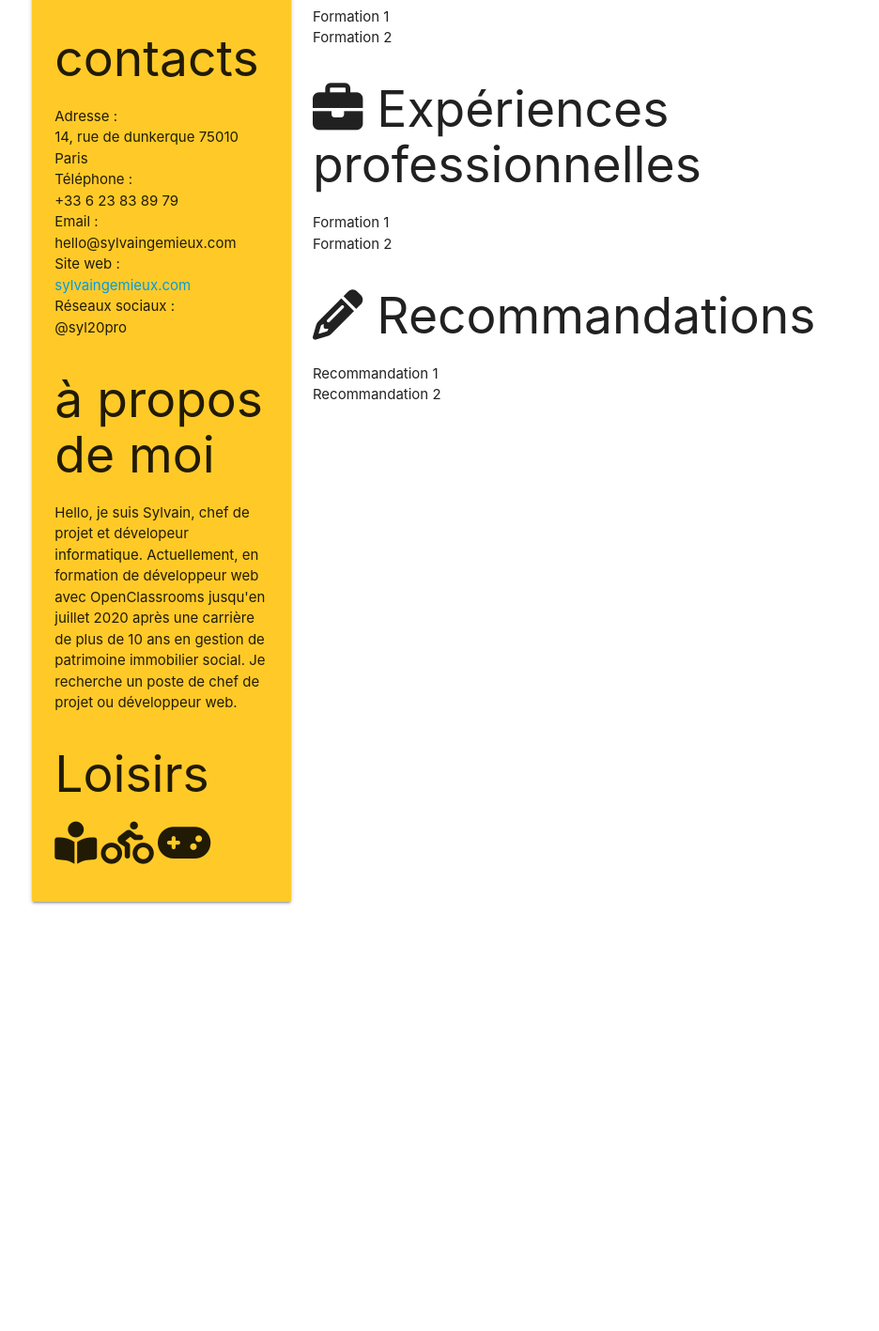
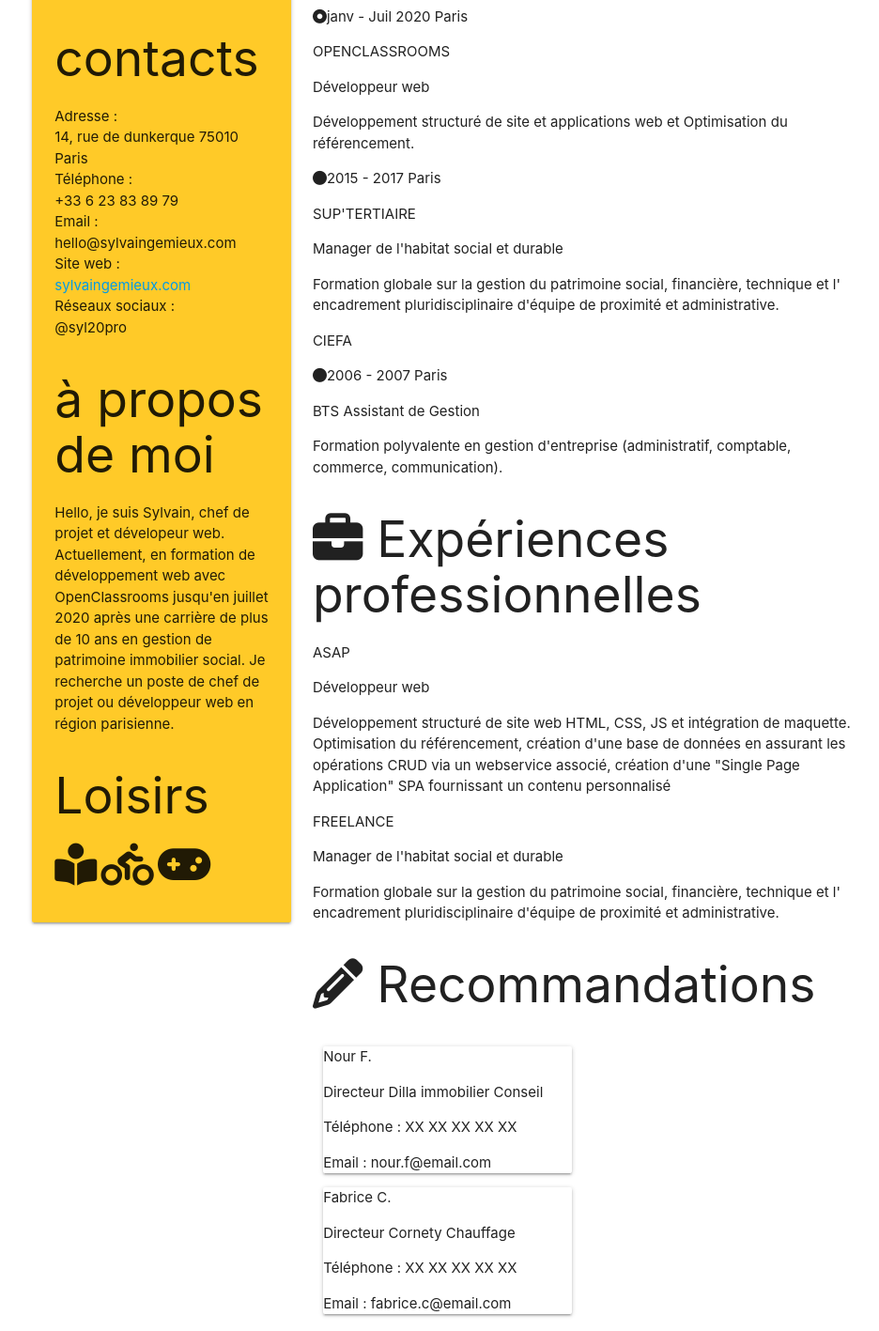
Before and after one commit to syl20pro/cv.oc, a website: page index.html in a window 1280 px wide. Shown: the part 283-1700 px from the top of the page at 94% size, without its empty margins (169-1105 px from the left). Before the commit the page ends 1278 px from the top, so only its background shows below. Drawn offline with nearby package versions, Linux system fonts and the light colour scheme.

Commit message:
intégration materialize + contenus

```diff
--- a/index.html
+++ b/index.html
@@ -46,11 +46,9 @@
                       <!--Section a propos de moi-->
                       <section>
                         <h2>à propos de moi</h2>
-                        <p class="">Hello, je suis Sylvain, chef de projet et dévelopeur informatique. Actuellement, en formation de
-                          développeur web avec
-                          OpenClassrooms jusqu'en juillet 2020 après une carrière de plus de 10 ans en gestion de patrimoine immobilier
-                          social.
-                          Je recherche un poste de chef de projet ou développeur web.</p>
+                        <p class="">Hello, je suis Sylvain, chef de projet et dévelopeur web. Actuellement, en formation de développement web avec
+                        OpenClassrooms jusqu'en juillet 2020 après une carrière de plus de 10 ans en gestion de patrimoine immobilier social.
+                        Je recherche un poste de chef de projet ou développeur web en région parisienne.</p>
                       </section>
                       <!--Section loisirs-->
                       <section>
@@ -75,27 +73,61 @@
           <div class="col s8">
           <section>
             <h2><span class="fas fa-graduation-cap"></span> Formations</h2>
-            <ul>
-              <li>Formation 1 </li>
-              <li>Formation 2 </li>
+            <div class="date-city">
+              <p><span class="fas fa-dot-circle text-yellow"> </span>janv - Juil 2020 Paris</p>
+            </div>
+            <ul class="resume-content">
+              <li>OPENCLASSROOMS</li>
+              <p class="resume-description">Développeur web</p>
+              <p>Développement structuré de site et applications web et Optimisation du référencement.</p>
+              <div class="date-city">
+                <p><span class="fas fa-circle text-yellow"> </span>2015 - 2017 Paris</p>
+              </div>
+              <li>SUP'TERTIAIRE</li>
+              <p class="resume-description">Manager de l'habitat social et durable</p>
+              <p>Formation globale sur la gestion du patrimoine social, financière, technique et l' encadrement pluridisciplinaire
+                d'équipe de proximité et administrative.</p>
+              <li>CIEFA</li>
+              <div class="date-city">
+                <p><span class="fas fa-circle text-yellow"> </span>2006 - 2007 Paris</p>
+              </div>
+              <p class="resume-description">BTS Assistant de Gestion</p>
+              <p>Formation polyvalente en gestion d'entreprise (administratif, comptable, commerce, communication).</p>
             </ul>
           </section>
 
           <!--Section Expériences professionnelles-->
           <section>
             <h2><span class="fas fa-briefcase"></span> Expériences professionnelles</h2>
-            <ul>
-              <li>Formation 1 </li>
-              <li>Formation 2 </li>
+            <ul class="resume-content">
+              <li>ASAP</li>
+              <p class="resume-description">Développeur web</p>
+              <p>Développement structuré de site web HTML, CSS, JS et intégration de maquette. Optimisation du référencement,
+                création d'une base de données en assurant les opérations CRUD via un webservice associé, création d'une "Single
+                Page Application" SPA fournissant un contenu personnalisé</p>
+              <li>FREELANCE</li>
+              <p class="resume-description">Manager de l'habitat social et durable</p>
+              <p>Formation globale sur la gestion du patrimoine social, financière, technique et l' encadrement pluridisciplinaire
+                d'équipe de proximité et administrative.</p>
             </ul>
           </section>
 
           <!--Section Recommandations-->
           <section>
             <h2><span class="fas fa-pencil-alt"></span> Recommandations</h2>
-            <ul>
-              <li>Recommandation 1 </li>
-              <li>Recommandation 2 </li>
+            <div class="col s6 m6">
+              <div class="card">
+                <p>Nour F.</p>
+                <p>Directeur Dilla immobilier Conseil</p>
+                <p>Téléphone : XX XX XX XX XX</p>
+                <p>Email : nour.f@email.com</p>
+              </div>
+              <div class="card">
+                <p>Fabrice C.</p>
+                <p>Directeur Cornety Chauffage</p>
+                <p>Téléphone : XX XX XX XX XX</p>
+                <p>Email : fabrice.c@email.com</p>
+              </div>
             </ul>
           </section>
           </div>
```
